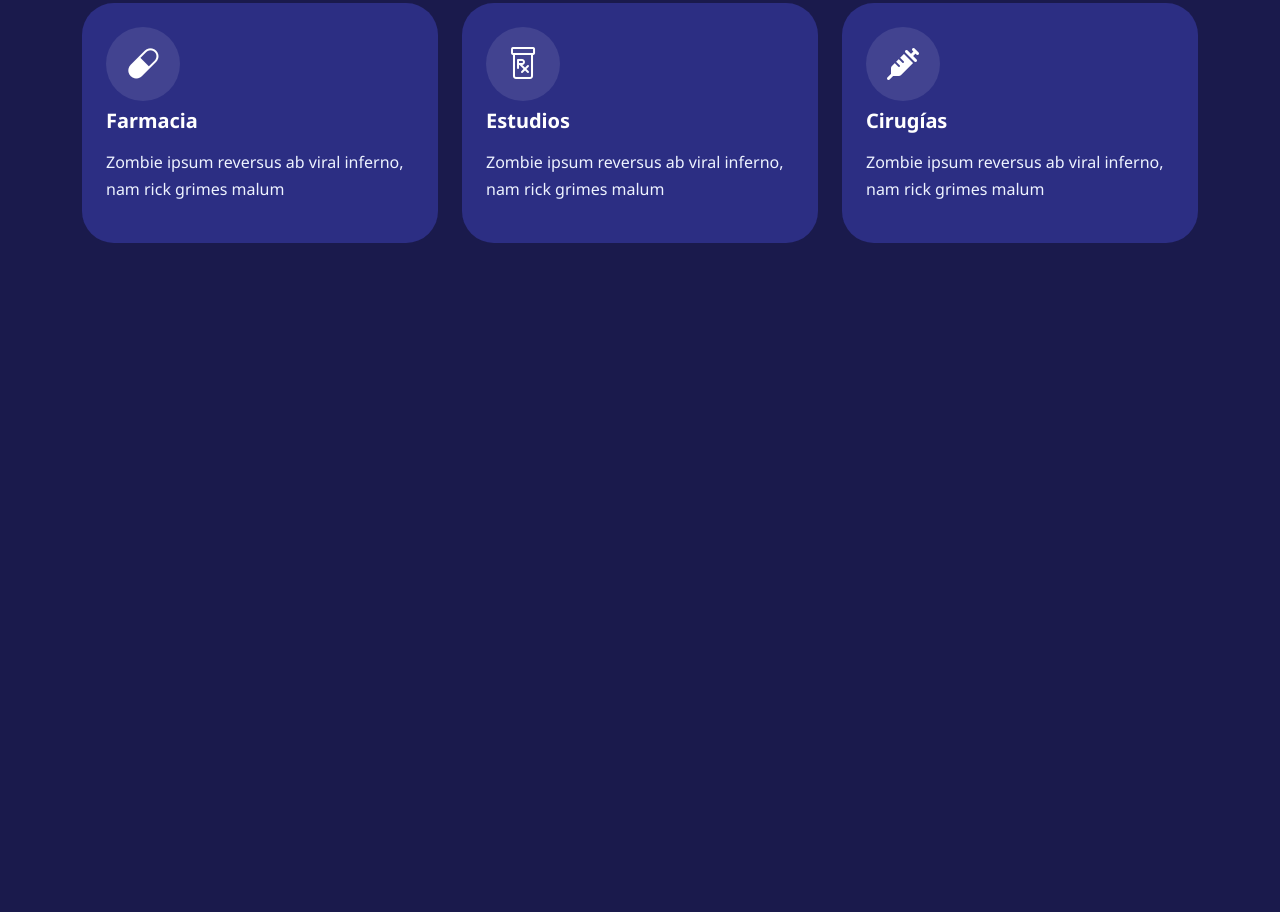
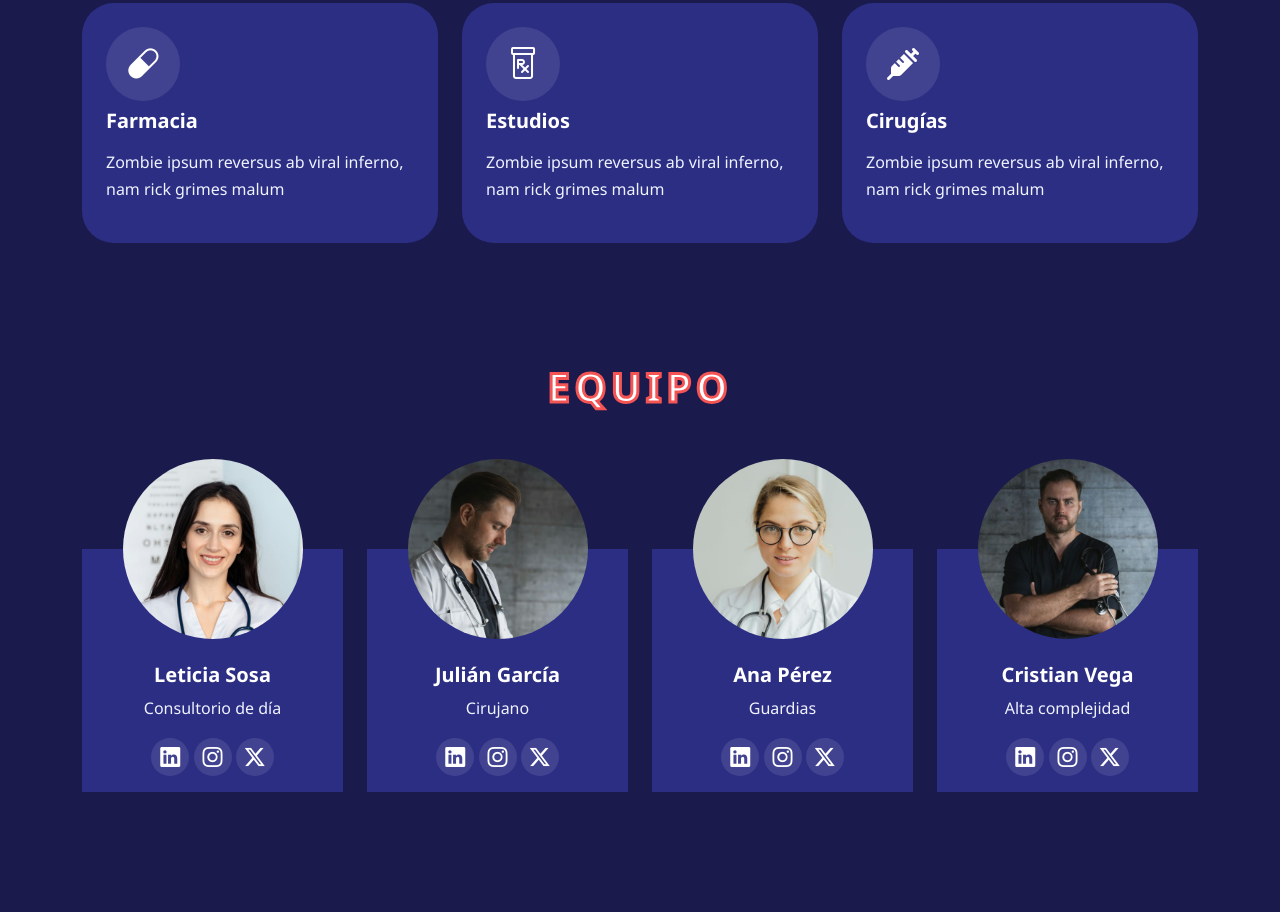
Before and after one commit to Scripts24/vet-pets, a plain HTML site: page index.html in a window 1280 px wide. Shown: the part 1558-2470 px from the top of the page. Before the commit the page ends 1921 px from the top, so only its background shows below. Drawn offline with nearby package versions, Linux system fonts and the light colour scheme.

Commit message:
team section

```diff
--- a/css/style.css
+++ b/css/style.css
@@ -146,3 +146,33 @@ section {
     font-size       : 2rem;
     color           : var(--color-heading);
 }
+
+/**EQUIPO*/
+
+.team-member {
+    position: relative;
+}
+
+
+
+.team-member img {
+    max-width: 180px;
+    height   : 180px;
+}
+
+#team .social-icon {
+    width    : 38px;
+    height   : 38px;
+    font-size: 20px;
+}
+
+.team-member::before {
+    content         : "";
+    position        : absolute;
+    bottom          : 0;
+    left            : 0;
+    width           : 100%;
+    height          : calc(100% - 90px);
+    background-color: var(--color-bg-2);
+    z-index         : -1;
+}
--- a/index.html
+++ b/index.html
@@ -139,6 +139,71 @@
             </div>
         </section>
         <!--Fin Sección Servicios-->
+
+        <!--Sección Equipo-->
+        <section id="team" class="pt-0">
+            <div class="container text-center">
+                <div class="row ">
+                    <div class="col-12 title">
+                        <h1 class="text-uppercase">Equipo</h1>
+                    </div>
+                </div>
+                <div class="row ">
+                    <div class="col-lg-3">
+                        <div class="team-member">
+                            <img src="img/team/1.jpg" class="rounded-circle">
+                            <h5 class="mt-4">Leticia Sosa</h5>
+                            <p>Consultorio de día</p>
+                            <div class="social-icons pb-3">
+                                <a href="#" class="icon-box social-icon"><i class="bi bi-linkedin"></i></a>
+                                <a href="#" class="icon-box social-icon"><i class="bi bi-instagram"></i></a>
+                                <a href="#" class="icon-box social-icon"><i class="bi bi-twitter-x"></i></a>
+                            </div>
+                        </div>
+                    </div>
+                    <div class="col-lg-3">
+                        <div class="team-member">
+                            <img src="img/team/2.jpg" class="rounded-circle">
+                            <h5 class="mt-4">Julián García</h5>
+                            <p>Cirujano</p>
+                            <div class="social-icons pb-3">
+                                <a href="#" class="icon-box social-icon"><i class="bi bi-linkedin"></i></a>
+                                <a href="#" class="icon-box social-icon"><i class="bi bi-instagram"></i></a>
+                                <a href="#" class="icon-box social-icon"><i class="bi bi-twitter-x"></i></a>
+                            </div>
+                        </div>
+                    </div>
+                    <div class="col-lg-3">
+                        <div class="team-member">
+                            <img src="img/team/3.jpg" class="rounded-circle">
+                            <h5 class="mt-4">Ana Pérez</h5>
+                            <p>Guardias</p>
+                            <div class="social-icons pb-3">
+                                <a href="#" class="icon-box social-icon"><i class="bi bi-linkedin"></i></a>
+                                <a href="#" class="icon-box social-icon"><i class="bi bi-instagram"></i></a>
+                                <a href="#" class="icon-box social-icon"><i class="bi bi-twitter-x"></i></a>
+                            </div>
+                        </div>
+                    </div>
+                    <div class="col-lg-3">
+                        <div class="team-member">
+                            <img src="img/team/4.jpg" class="rounded-circle">
+                            <h5 class="mt-4">Cristian Vega</h5>
+                            <p>Alta complejidad</p>
+                            <div class="social-icons pb-3">
+                                <a href="#" class="icon-box social-icon"><i class="bi bi-linkedin"></i></a>
+                                <a href="#" class="icon-box social-icon"><i class="bi bi-instagram"></i></a>
+                                <a href="#" class="icon-box social-icon"><i class="bi bi-twitter-x"></i></a>
+                            </div>
+                        </div>
+                    </div>
+                </div>
+            </div>
+        </section>
+        <!--Fin Sección Equipo-->
+
+
+
     </main>
     <!--Bootstrap js-->
     <script src="https://cdn.jsdelivr.net/npm/@popperjs/core@2.11.8/dist/umd/popper.min.js"
```
Also changed, not shown: img/team/1.jpg (added), img/team/2.jpg (added), img/team/3.jpg (added), img/team/4.jpg (added).
